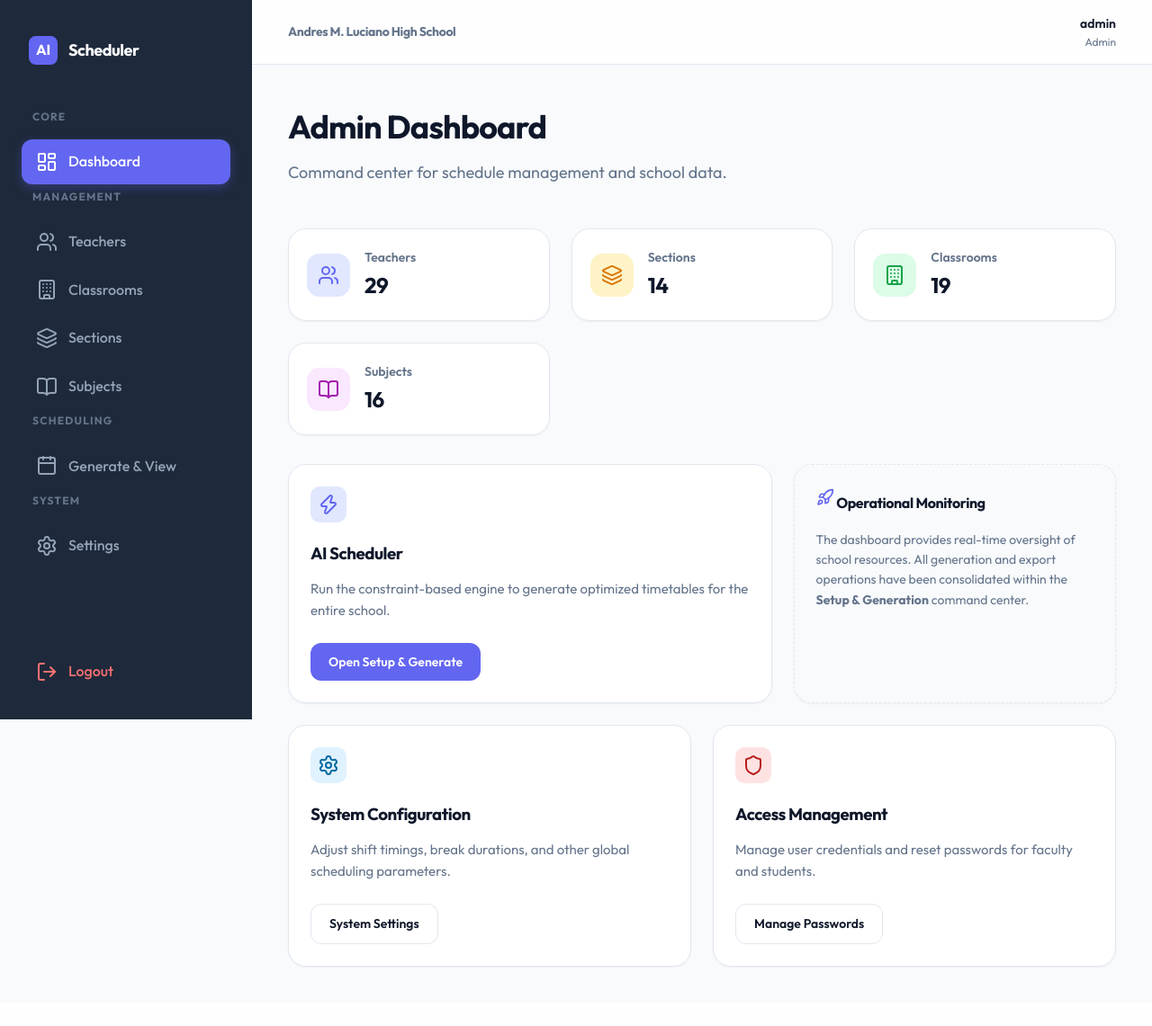
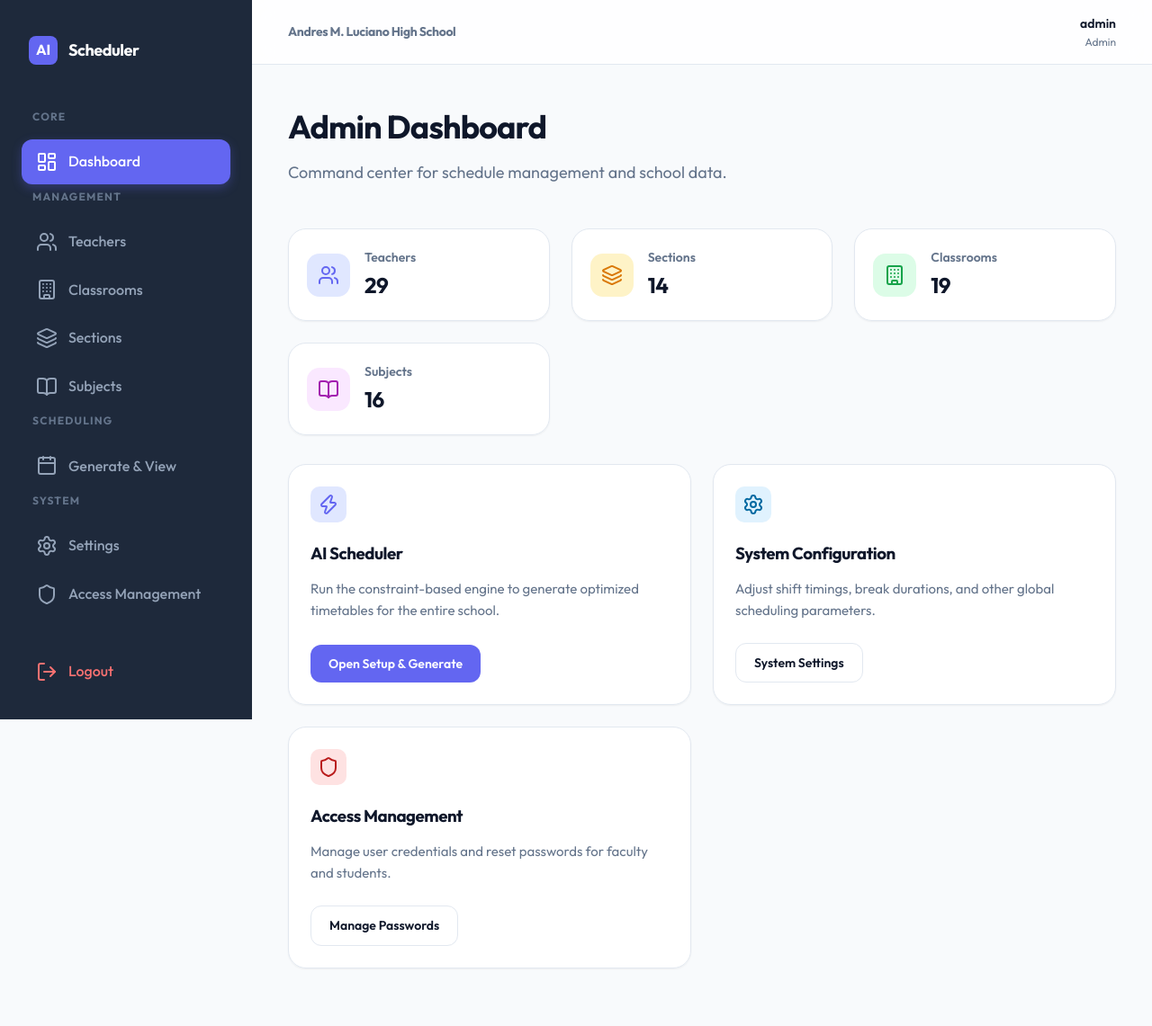
Before and after one commit to antonetteagustin/Class-Scheduling, a Flask app: page /admin in a window 1280 px wide. Shown: the whole page at 90% size. Before the commit the page ends 1076 px from the top, so only its background shows below. Run offline with Flask 3, Linux system fonts and the light colour scheme; a user stored in the database is signed in; data comes from the database, SQL or seed files in the repository.

Commit message:
update system fix

```diff
--- a/templates/admin_dashboard.html
+++ b/templates/admin_dashboard.html
@@ -38,9 +38,7 @@
     </div>
 </div>
 
-<div style="display: grid; grid-template-columns: 1.5fr 1fr; gap: 1.5rem; margin-bottom: 1.5rem;">
-    <!-- Main Actions -->
-    <div style="display: grid; grid-template-columns: repeat(auto-fit, minmax(280px, 1fr)); gap: 1.5rem;">
+<div style="display: grid; grid-template-columns: repeat(auto-fit, minmax(300px, 1fr)); gap: 1.5rem; margin-bottom: 1.5rem;">
     <div class="card" style="display: flex; flex-direction: column; justify-content: space-between;">
         <div>
             <div style="width: 40px; height: 40px; background: var(--primary-light); color: var(--primary); border-radius: 10px; display: flex; align-items: center; justify-content: center; margin-bottom: 1.25rem;">
@@ -51,18 +49,7 @@
         </div>
         <a href="{{ url_for('admin_setup') }}" class="btn btn-primary" style="width: fit-content;">Open Setup & Generate</a>
     </div>
-    </div>
 
-    <!-- Info Column -->
-    <div class="card" style="padding: 1.5rem; background: #f8fafc; border-style: dashed;">
-        <h4 style="margin-bottom: 1rem;"><i data-lucide="rocket" style="width: 20px; color: var(--primary);"></i> Operational Monitoring</h4>
-        <p style="font-size: 0.875rem; line-height: 1.6; color: var(--text-muted);">
-            The dashboard provides real-time oversight of school resources. All generation and export operations have been consolidated within the <strong>Setup & Generation</strong> command center.
-        </p>
-    </div>
-</div>
-
-<div style="display: grid; grid-template-columns: repeat(auto-fit, minmax(320px, 1fr)); gap: 1.5rem;">
     <div class="card" style="display: flex; flex-direction: column; justify-content: space-between;">
         <div>
             <div style="width: 40px; height: 40px; background: #e0f2fe; color: #0369a1; border-radius: 10px; display: flex; align-items: center; justify-content: center; margin-bottom: 1.25rem;">
--- a/templates/base.html
+++ b/templates/base.html
@@ -63,6 +63,9 @@
                     <span class="nav-label">System</span>
                     <a href="{{ url_for('admin_settings') }}" class="nav-item">
                         <i data-lucide="settings"></i> Settings
+                    </a>
+                    <a href="{{ url_for('admin_change_password') }}" class="nav-item">
+                        <i data-lucide="shield"></i> Access Management
                     </a>
                 {% elif current_user.role == 'teacher' %}
                     <a href="{{ url_for('teacher_dashboard') }}" class="nav-item">
```
Lines whose indentation alone changed are shown as unchanged.
